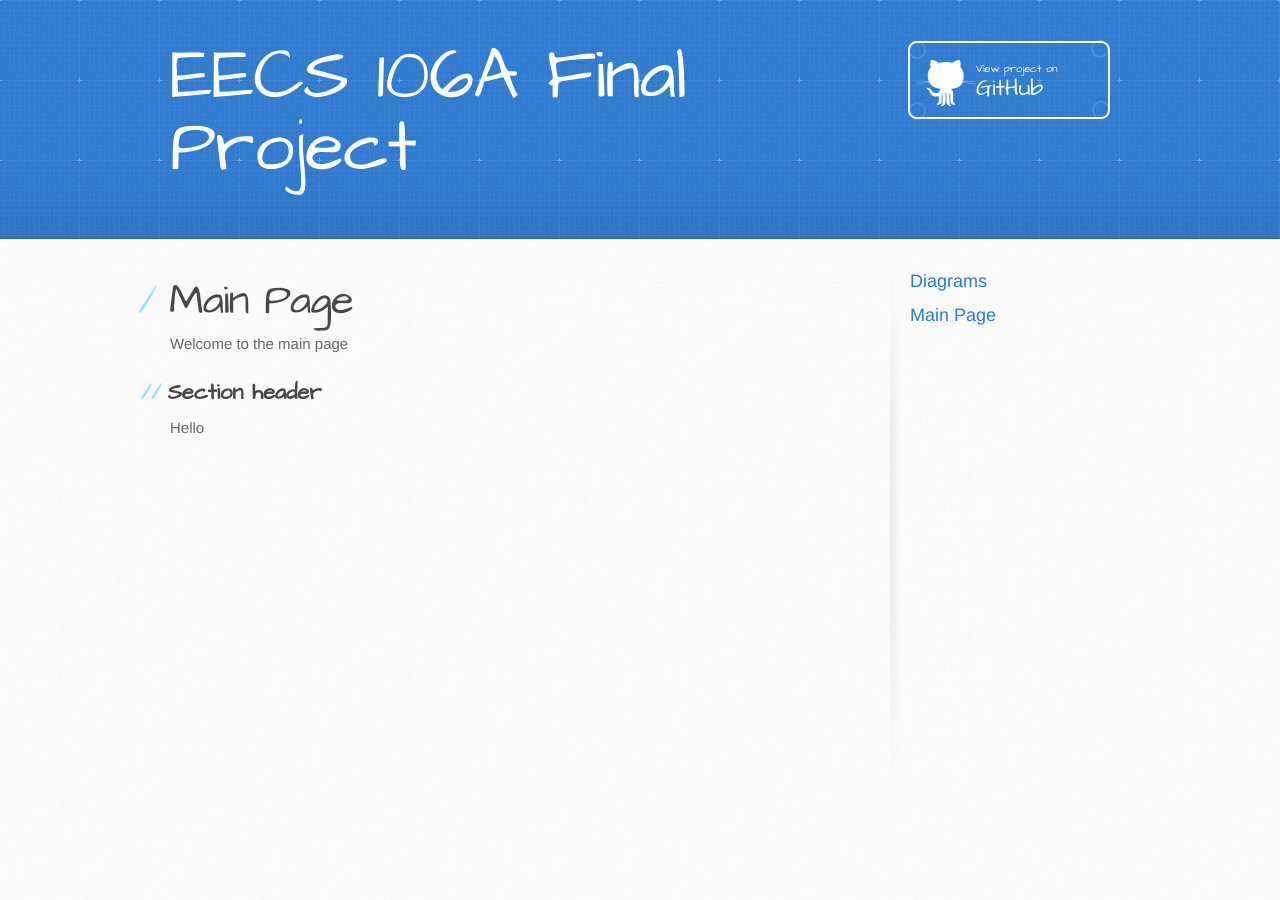
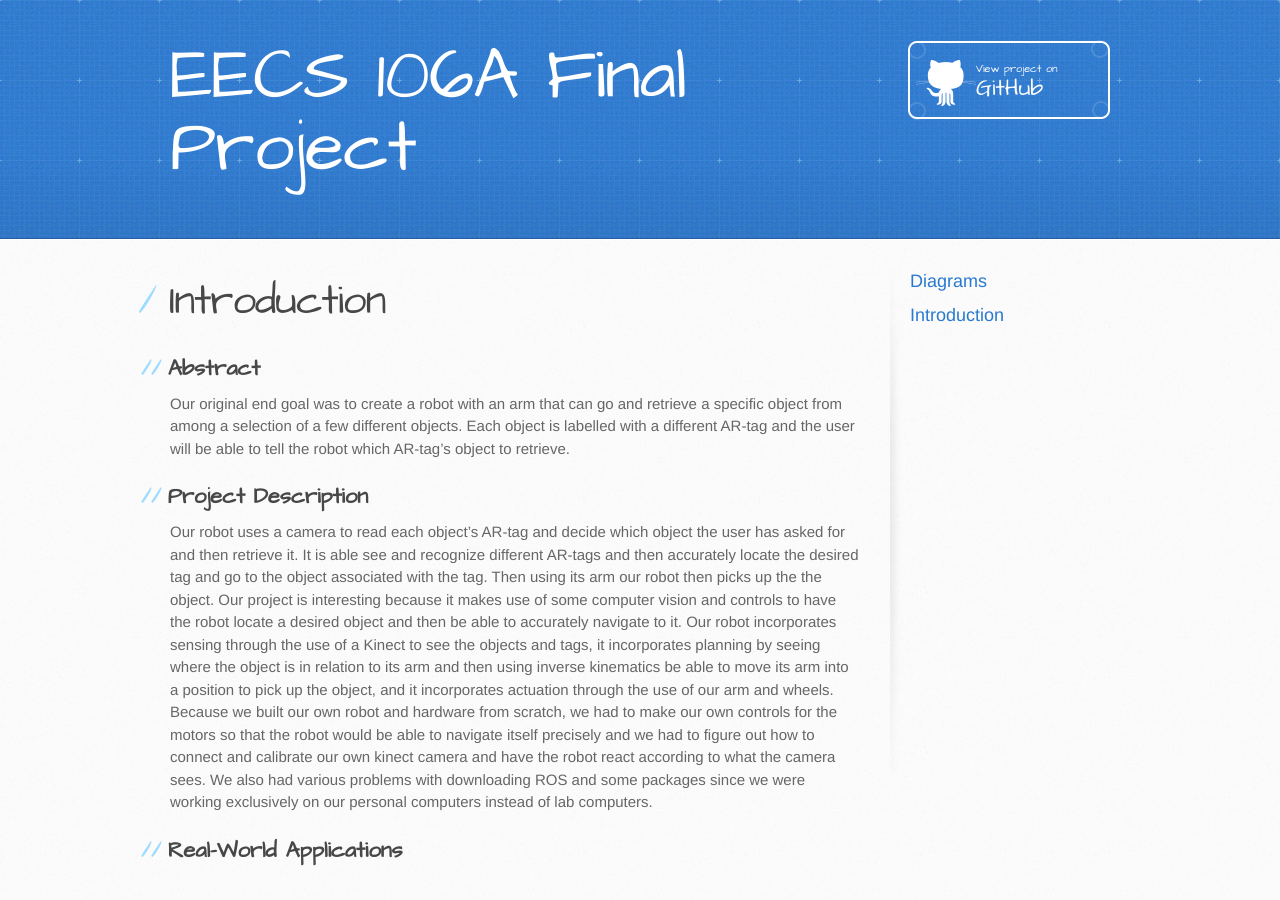
Before and after one commit to raymondbacco/106Arobot, a Jekyll site: the page built from docs/index.md, in a window 1280 px wide. Built offline with Jekyll 4.4.1, drawn with Linux system fonts in a browser that asks for light colours; our own code applies the rules of GitHub Pages for plain Markdown files; the repository's description, which GitHub fills in, is left out.

Commit message:
Update index.md

```diff
--- a/docs/index.md
+++ b/docs/index.md
@@ -1,7 +1,12 @@
-# Main Page
+# Introduction
 
-Welcome to the main page
 
-## Section header
+## Abstract
 
-Hello
+Our original end goal was to create a robot with an arm that can go and retrieve a specific object from among a selection of a few different objects. Each object is labelled with a different AR-tag and the user will be able to tell the robot which AR-tag's object to retrieve.
+
+## Project Description
+
+Our robot uses a camera to read each object’s AR-tag and decide which object the user has asked for and then retrieve it. It is able see and recognize different AR-tags and then accurately locate the desired tag and go to the object associated with the tag. Then using its arm our robot then picks up the the object. Our project is interesting because it makes use of some computer vision and controls to have the robot locate a desired object and then be able to accurately navigate to it. Our robot incorporates sensing through the use of a  Kinect to see the objects and tags, it incorporates planning by seeing where the object is in relation to its arm and then using inverse kinematics be able to move its arm into a position to pick up the object, and it incorporates actuation through the use of our arm and wheels. Because we built our own robot and hardware from scratch, we had to make our own controls for the motors so that the robot would be able to navigate itself precisely and we had to figure out how to connect and calibrate our own kinect camera and have the robot react according to what the camera sees. We also had various problems with downloading ROS and some packages since we were working exclusively on our personal computers instead of lab computers.
+
+## Real-World Applications
```
